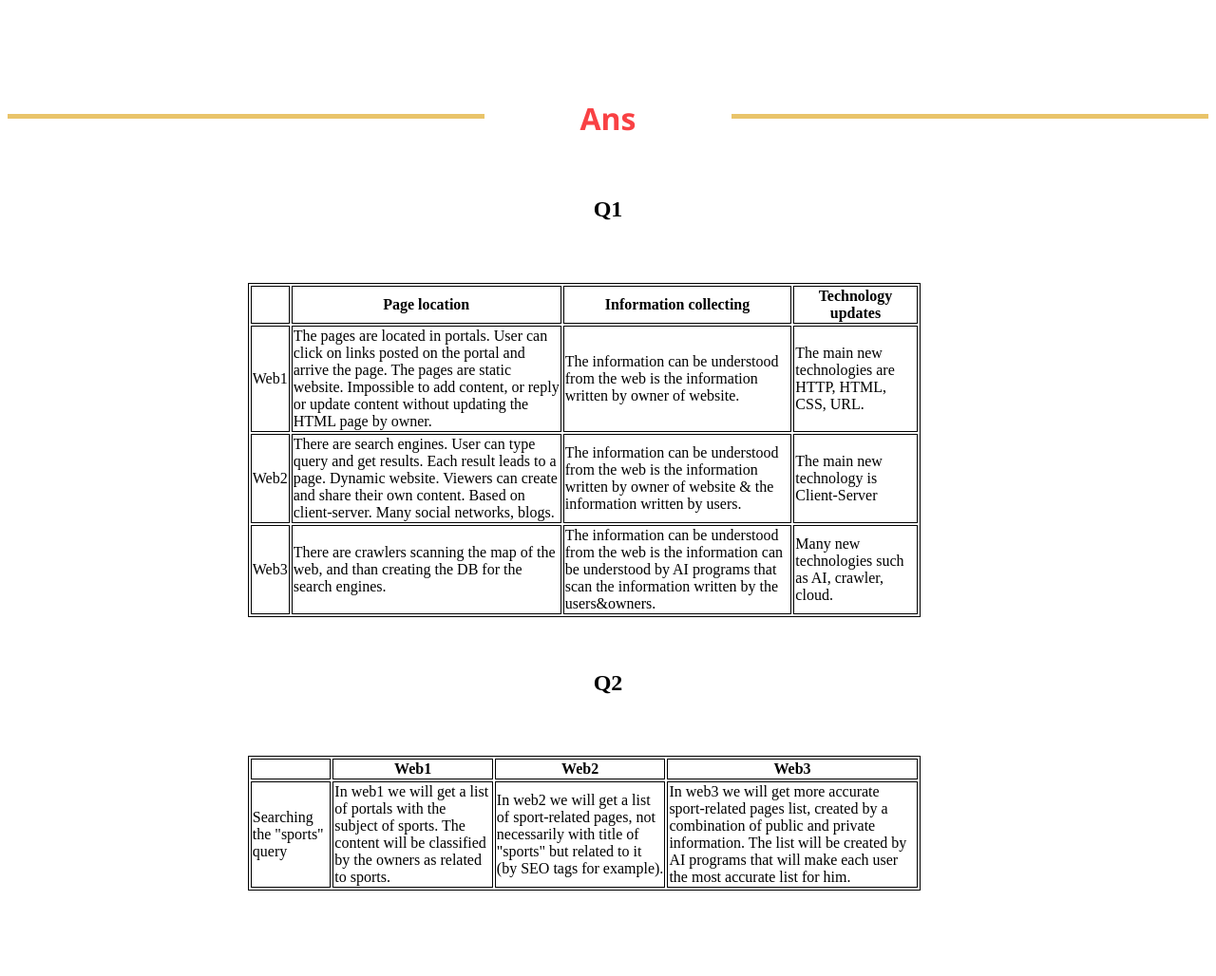
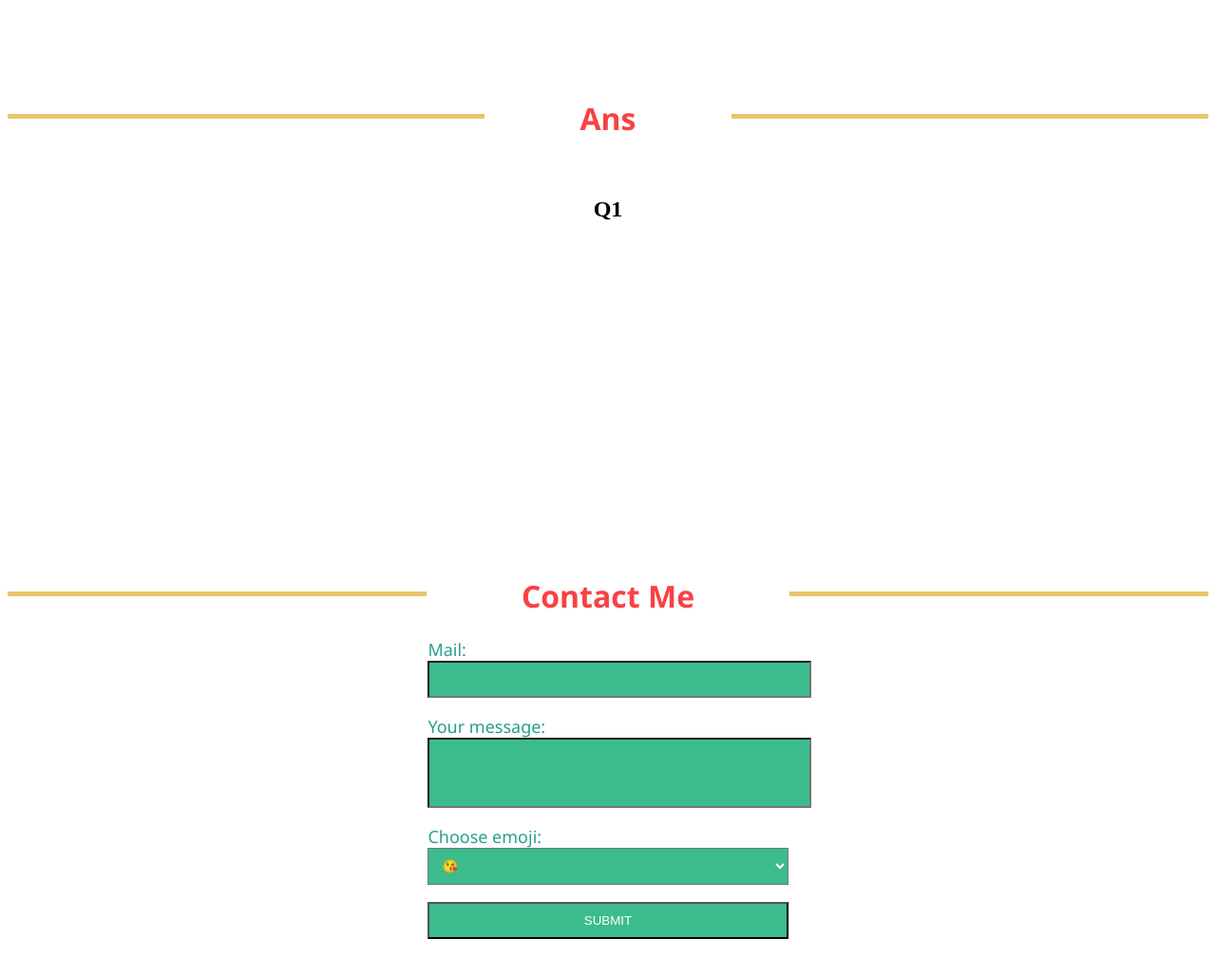
Before and after one commit to Web-Development-Environments-2021/212072201, a plain HTML site: page index.html in a window 1280 px wide. Shown: the part 3594-4622 px from the top of the page at 95% size. Drawn offline with Linux system fonts and the light colour scheme.

Commit message:
Update index.html

```diff
--- a/index.html
+++ b/index.html
@@ -174,76 +174,6 @@
 <br>
 <h2 style="text-align: center;">Q1</h2>
 
-<div class="table">
-<table>
-  <tr>
-    <th>&nbsp;</th>
-    <th>Page location</th>
-    <th>Information collecting</th>
-    <th>Technology updates</th>
-  </tr>
-  <tr>
-    <td>Web1</td>
-    <td><span class="tabletext">
-      The pages are located in portals. User can click on links posted on the portal and arrive the page. The pages are static website. Impossible to add content, or reply or update content without updating the HTML page by owner.
-    </span>
-    </td>
-    <td>The information can be understood from the web is the information written by owner of website.</td>
-    <td>The main new technologies are HTTP, HTML, CSS, URL.</td>
-  </tr>
-  <tr>
-    <td>Web2</td>
-    <td>
-      <span class="tabletext">
-        There are search engines. User can type query and get results. Each result leads to a page.
-        Dynamic website. Viewers can create and share their own content. Based on client-server. Many social networks, blogs.
-      </span>
-    </td>
-    <td>The information can be understood from the web is the information written by owner of website & the information written by users.</td>
-    <td>The main new technology is Client-Server</td>
-  </tr>
-  <tr>
-    <td>Web3</td>
-    <td>
-      <span class="tabletext">
-        There are crawlers scanning the map of the web, and than creating the DB for the search engines.
-      </span>
-    </td>
-    <td>The information can be understood from the web is the information can be understood by AI programs that scan the information written by the users&owners.</td>
-    <td>Many new technologies such as AI, crawler, cloud.</td>
-  </tr>
-</table>
-</div>
-
-<br>
-<br>
-<h2 style="text-align: center;">Q2</h2>
-
-<div class="table">
-<table>
-  <tr>
-    <th>&nbsp;</th>
-    <th>Web1</th>
-    <th>Web2</th>
-    <th>Web3</th>
-  </tr>
-
-  <tr>
-    <td>Searching the "sports" query</td>
-    <td>
-      <span class="tabletext">
-        In web1 we will get a list of portals with the subject of sports. The content will be classified by the owners as related to sports.
-      </span>
-    </td>
-    <td>
-      In web2 we will get a list of sport-related pages, not necessarily with title of "sports" but related to it (by SEO tags for example).
-    </td>
-    <td>
-      In web3 we will get more accurate sport-related pages list, created by a combination of public and private information. The list will be created by AI programs that will make each user the most accurate list for him.
-    </td>
-  </tr>
-</table>
-</div>
 
 <!-- ans -->
 <br/>
```
